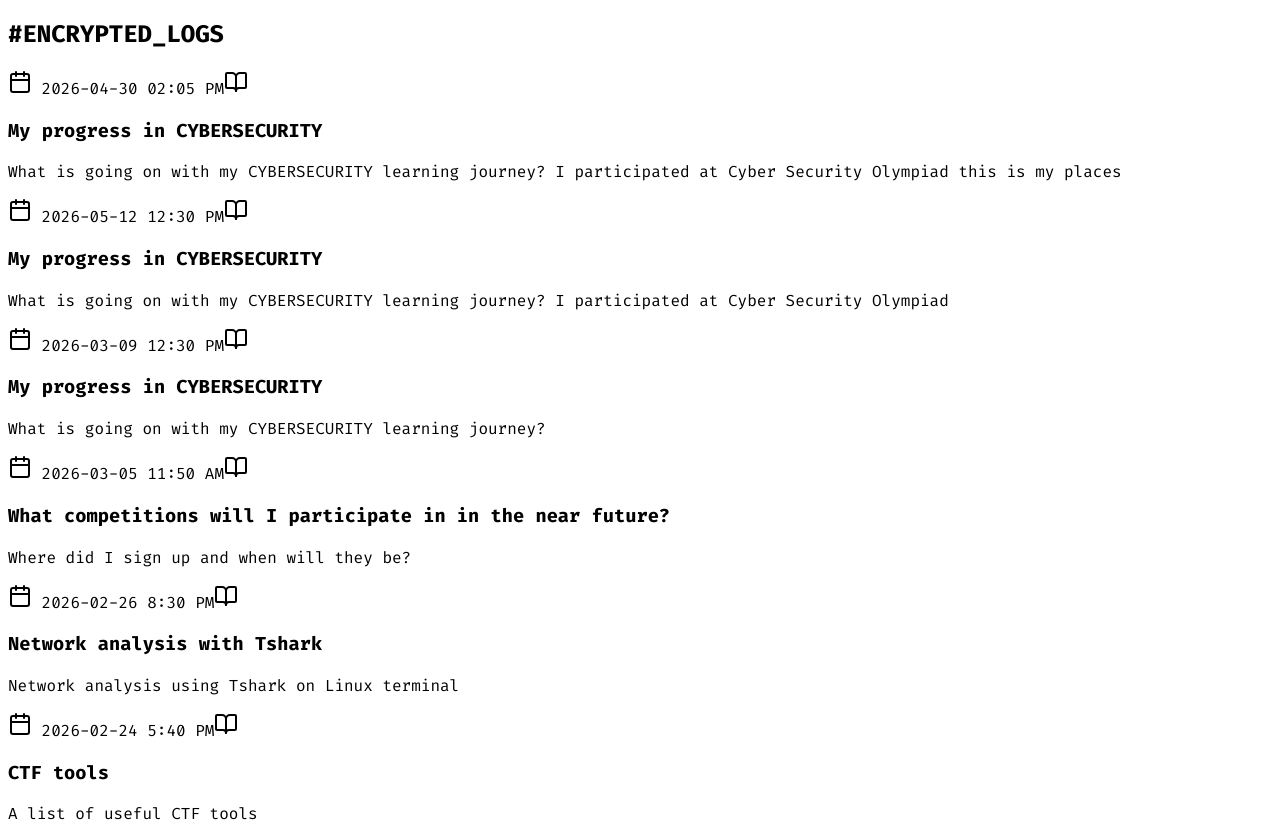
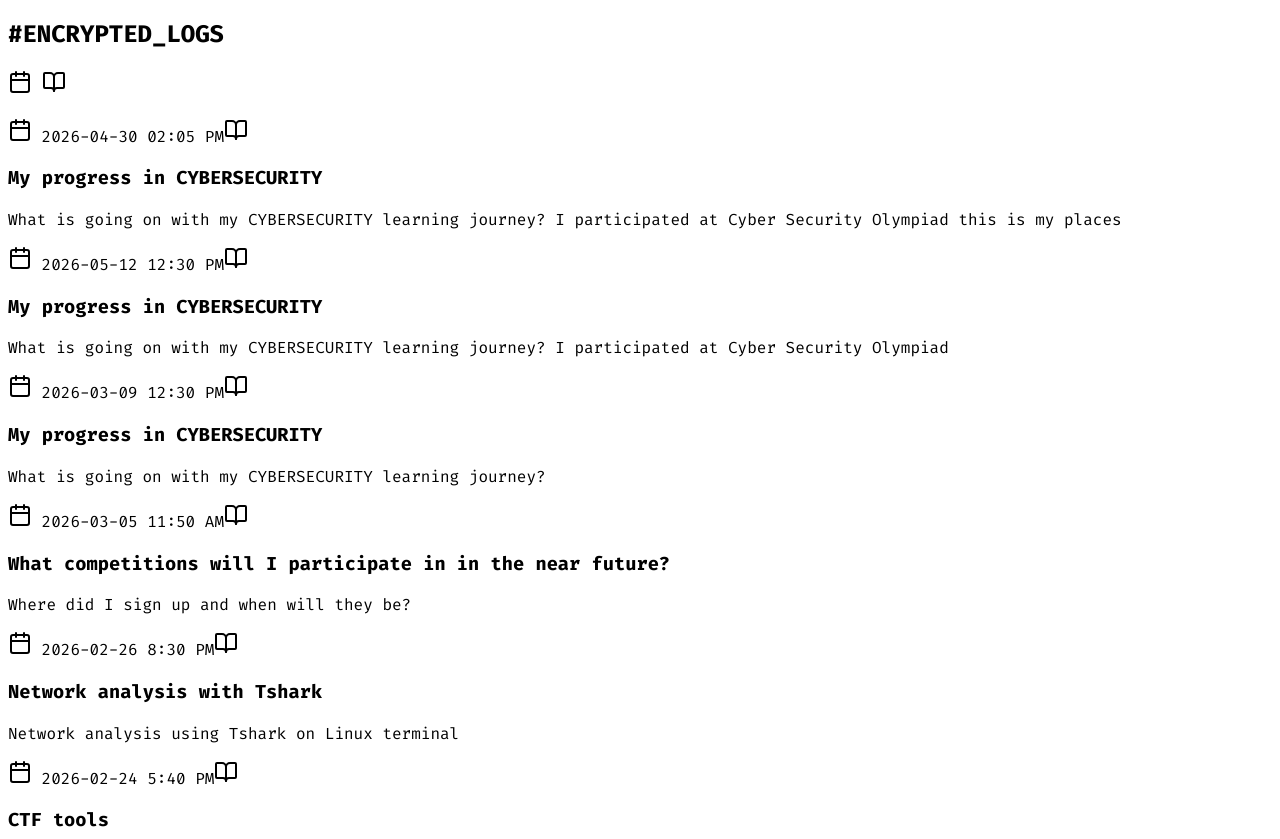
Before and after one commit to SerafimLupan/Serafim_Lupan-v2, a React (Vite) app in the folder client/: page /blog in a window 1280 px wide. Shown: the part 898-1737 px from the top of the page. Built offline with nearby package versions, Linux system fonts and the light colour scheme; a web font is replaced by a local one.

Commit message:
backup 2026.10.01 8:22 PM

```diff
--- a/client/src/pages/blog.tsx
+++ b/client/src/pages/blog.tsx
@@ -53,7 +53,28 @@ interface BlogPost {
   content: string;
 }
 
+/*
+Structure
+
+  {
+    id: "",
+    title: "",
+    date: "",
+    summary: "",
+    content: ``
+  },
+
+*/
+
+
 const BLOG_POSTS: BlogPost[] = [
+  {
+    id: "",
+    title: "",
+    date: "",
+    summary: "",
+    content: ``
+  },
   {
     id: "12",
     title: "My progress in CYBERSECURITY",
```
